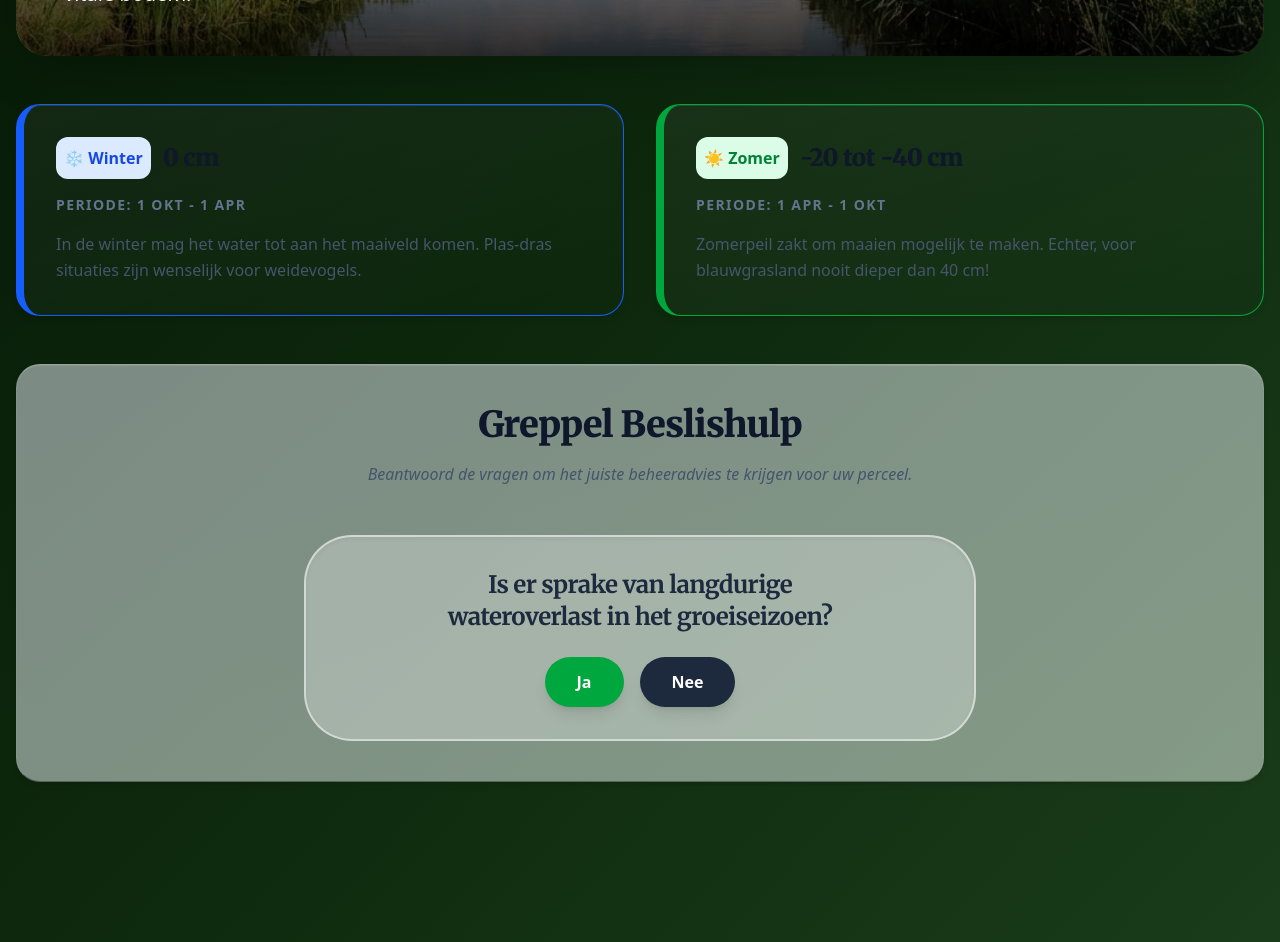
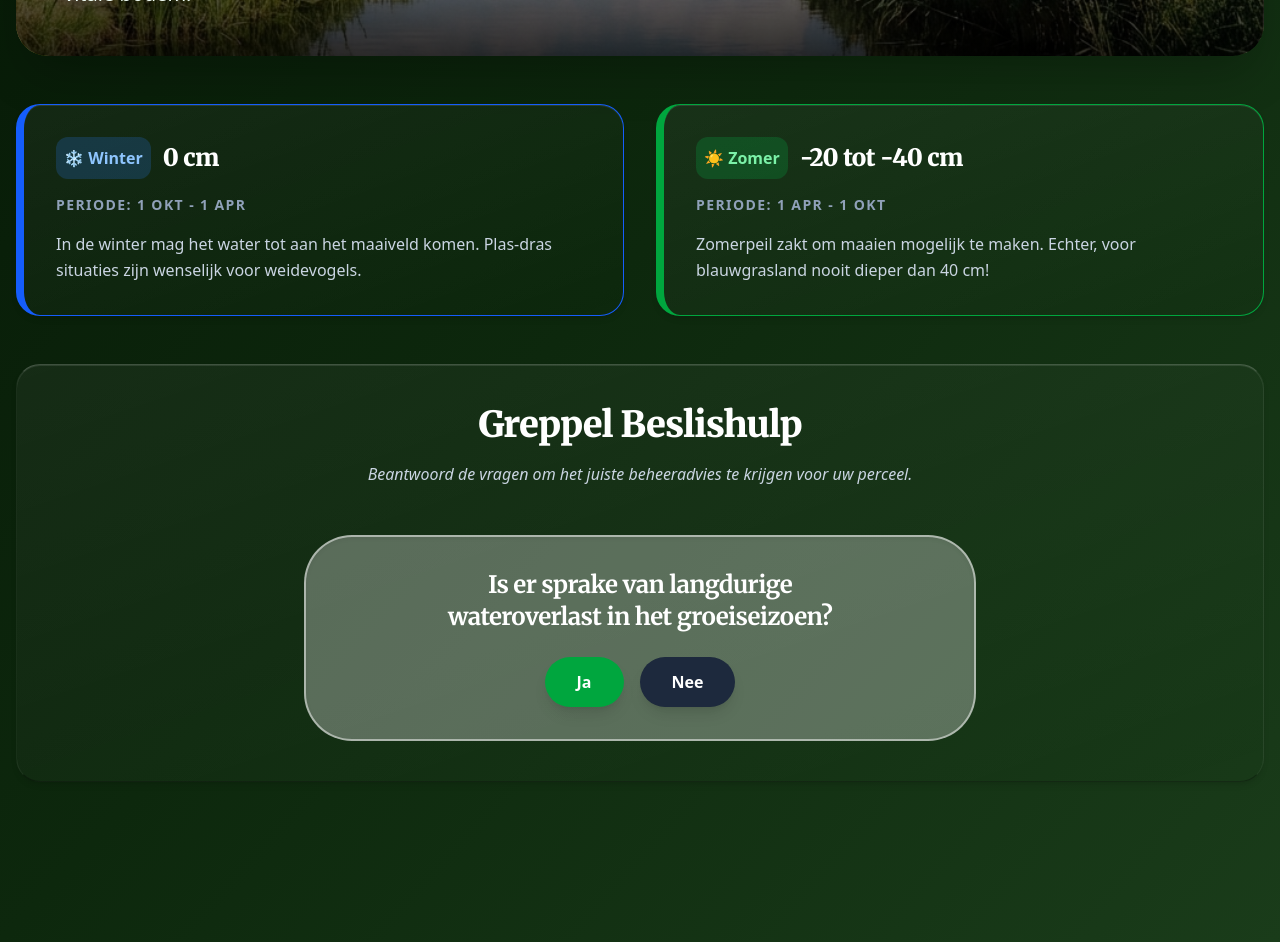
Before and after one commit to PindaZ/oliver-krimp, a Next.js app: page /waterbeheer in a window 1280 px wide. Shown: the part 440-1382 px from the top of the page. Built offline with nearby package versions, Linux system fonts and the light colour scheme.

Commit message:
fix: dark theme color contrast on Kaarten and Waterbeheer pages

```diff
--- a/app/kaarten/page.tsx
+++ b/app/kaarten/page.tsx
@@ -21,23 +21,23 @@ export default function KaartenPage() {
         <div className="h-[calc(100vh-8rem)] flex flex-col space-y-6 animate-fadeIn">
             <div className="flex justify-between items-end">
                 <div>
-                    <h1 className="text-4xl font-black text-slate-900 flex items-center gap-3">
+                    <h1 className="text-4xl font-black text-white flex items-center gap-3">
                         <span className="bg-green-600 p-2 rounded-2xl text-white shadow-lg shadow-green-600/20">
                             <MapIcon size={32} />
                         </span>
                         <span>Gebiedskaart</span>
                     </h1>
-                    <p className="text-slate-600 mt-2 max-w-xl">
+                    <p className="text-slate-300 mt-2 max-w-xl">
                         Verken de actuele status van de Krimpenerwaard. Klik op de iconen voor meer informatie over natuurgebieden en waterbeheer.
                     </p>
                 </div>
 
                 <div className="hidden md:flex gap-3">
-                    <button className="glass-card px-4 py-2 text-sm font-bold text-green-900 hover:scale-105 active:scale-95 flex items-center gap-2">
+                    <button className="glass-card px-4 py-2 text-sm font-bold text-white hover:scale-105 active:scale-95 flex items-center gap-2">
                         <Layers size={16} />
                         Kaartlagen
                     </button>
-                    <button className="glass-card px-4 py-2 text-sm font-bold text-green-900 hover:scale-105 active:scale-95 flex items-center gap-2">
+                    <button className="glass-card px-4 py-2 text-sm font-bold text-white hover:scale-105 active:scale-95 flex items-center gap-2">
                         <Info size={16} />
                         Legenda
                     </button>
--- a/app/waterbeheer/page.tsx
+++ b/app/waterbeheer/page.tsx
@@ -27,27 +27,27 @@ export default function WaterbeheerPage() {
             <section className="grid grid-cols-1 md:grid-cols-2 gap-8">
                 <div className="glass-card p-8 border-l-8 border-blue-600">
                     <div className="flex items-center gap-3 mb-4">
-                        <div className="bg-blue-100 p-2 rounded-xl text-blue-700 font-bold">❄️ Winter</div>
-                        <h3 className="text-2xl font-black text-slate-900 leading-none">0 cm</h3>
+                        <div className="bg-blue-500/20 p-2 rounded-xl text-blue-300 font-bold">❄️ Winter</div>
+                        <h3 className="text-2xl font-black text-white leading-none">0 cm</h3>
                     </div>
-                    <p className="text-sm text-slate-500 mb-4 uppercase tracking-widest font-bold">Periode: 1 okt - 1 apr</p>
-                    <p className="text-slate-600">In de winter mag het water tot aan het maaiveld komen. Plas-dras situaties zijn wenselijk voor weidevogels.</p>
+                    <p className="text-sm text-slate-400 mb-4 uppercase tracking-widest font-bold">Periode: 1 okt - 1 apr</p>
+                    <p className="text-slate-300">In de winter mag het water tot aan het maaiveld komen. Plas-dras situaties zijn wenselijk voor weidevogels.</p>
                 </div>
 
                 <div className="glass-card p-8 border-l-8 border-green-600">
                     <div className="flex items-center gap-3 mb-4">
-                        <div className="bg-green-100 p-2 rounded-xl text-green-700 font-bold">☀️ Zomer</div>
-                        <h3 className="text-2xl font-black text-slate-900 leading-none">-20 tot -40 cm</h3>
+                        <div className="bg-green-500/20 p-2 rounded-xl text-green-300 font-bold">☀️ Zomer</div>
+                        <h3 className="text-2xl font-black text-white leading-none">-20 tot -40 cm</h3>
                     </div>
-                    <p className="text-sm text-slate-500 mb-4 uppercase tracking-widest font-bold">Periode: 1 apr - 1 okt</p>
-                    <p className="text-slate-600">Zomerpeil zakt om maaien mogelijk te maken. Echter, voor blauwgrasland nooit dieper dan 40 cm!</p>
+                    <p className="text-sm text-slate-400 mb-4 uppercase tracking-widest font-bold">Periode: 1 apr - 1 okt</p>
+                    <p className="text-slate-300">Zomerpeil zakt om maaien mogelijk te maken. Echter, voor blauwgrasland nooit dieper dan 40 cm!</p>
                 </div>
             </section>
 
-            <section className="glass-card p-10 bg-gradient-to-br from-blue-50/50 to-green-50/50">
+            <section className="glass-card p-10">
                 <div className="max-w-3xl mx-auto text-center mb-12">
-                    <h2 className="text-4xl font-black text-slate-900 mb-4">Greppel Beslishulp</h2>
-                    <p className="text-slate-600 italic">Beantwoord de vragen om het juiste beheeradvies te krijgen voor uw perceel.</p>
+                    <h2 className="text-4xl font-black text-white mb-4">Greppel Beslishulp</h2>
+                    <p className="text-slate-300 italic">Beantwoord de vragen om het juiste beheeradvies te krijgen voor uw perceel.</p>
                 </div>
 
                 <div className="max-w-2xl mx-auto border-2 border-white/50 rounded-[3rem] p-8 shadow-inner bg-white/30">
@@ -60,7 +60,7 @@ export default function WaterbeheerPage() {
                                 exit={{ opacity: 0, x: -20 }}
                                 className="space-y-6 text-center"
                             >
-                                <h4 className="text-2xl font-bold text-slate-800">Is er sprake van langdurige wateroverlast in het groeiseizoen?</h4>
+                                <h4 className="text-2xl font-bold text-white">Is er sprake van langdurige wateroverlast in het groeiseizoen?</h4>
                                 <div className="flex justify-center gap-4">
                                     <button onClick={() => setQ1('ja')} className="bg-green-600 text-white px-8 py-3 rounded-full font-bold shadow-lg hover:bg-green-700 transition-colors">Ja</button>
                                     <button onClick={() => setQ1('nee')} className="bg-slate-800 text-white px-8 py-3 rounded-full font-bold shadow-lg hover:bg-slate-900 transition-colors">Nee</button>
@@ -90,7 +90,7 @@ export default function WaterbeheerPage() {
                                 exit={{ opacity: 0, x: -20 }}
                                 className="space-y-6 text-center"
                             >
-                                <h4 className="text-2xl font-bold text-slate-800">Is het perceel een Blauwgrasland of Vochtig Hooiland?</h4>
+                                <h4 className="text-2xl font-bold text-white">Is het perceel een Blauwgrasland of Vochtig Hooiland?</h4>
                                 <div className="flex justify-center gap-4">
                                     <button onClick={() => setQ2('ja')} className="bg-blue-600 text-white px-8 py-3 rounded-full font-bold shadow-lg hover:bg-blue-700 transition-colors">Ja</button>
                                     <button onClick={() => setQ2('nee')} className="bg-slate-800 text-white px-8 py-3 rounded-full font-bold shadow-lg hover:bg-slate-900 transition-colors">Nee / Regulier</button>
@@ -124,7 +124,7 @@ export default function WaterbeheerPage() {
                                 exit={{ opacity: 0, x: -20 }}
                                 className="space-y-6 text-center"
                             >
-                                <h4 className="text-2xl font-bold text-slate-800">Zijn de greppels volledig dichtgegroeid of vertrapt?</h4>
+                                <h4 className="text-2xl font-bold text-white">Zijn de greppels volledig dichtgegroeid of vertrapt?</h4>
                                 <div className="flex justify-center gap-4">
                                     <button onClick={() => setQ3('ja')} className="bg-red-600 text-white px-8 py-3 rounded-full font-bold shadow-lg hover:bg-red-700 transition-colors">Ja</button>
                                     <button onClick={() => setQ3('nee')} className="bg-slate-800 text-white px-8 py-3 rounded-full font-bold shadow-lg hover:bg-slate-900 transition-colors">Nee</button>
```
